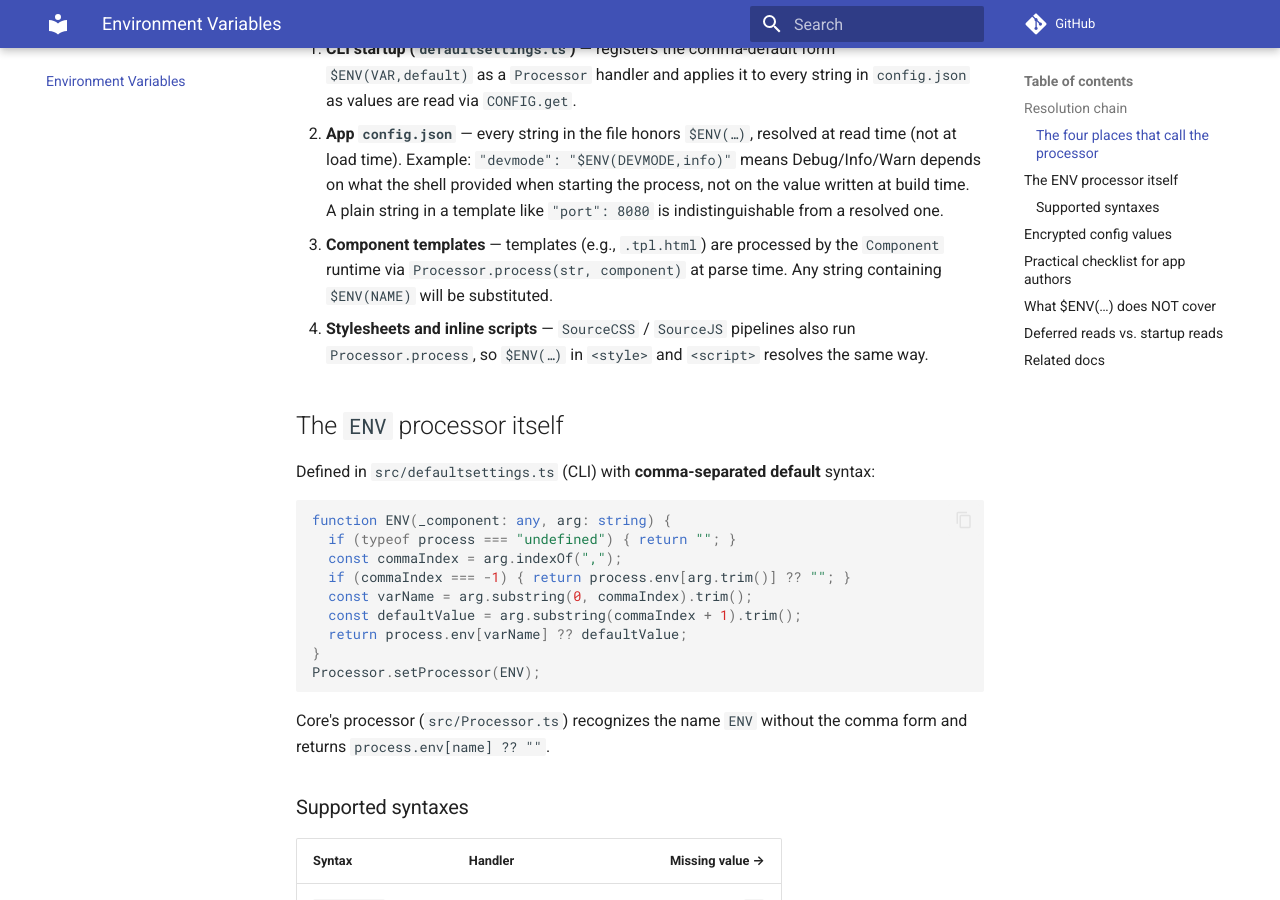
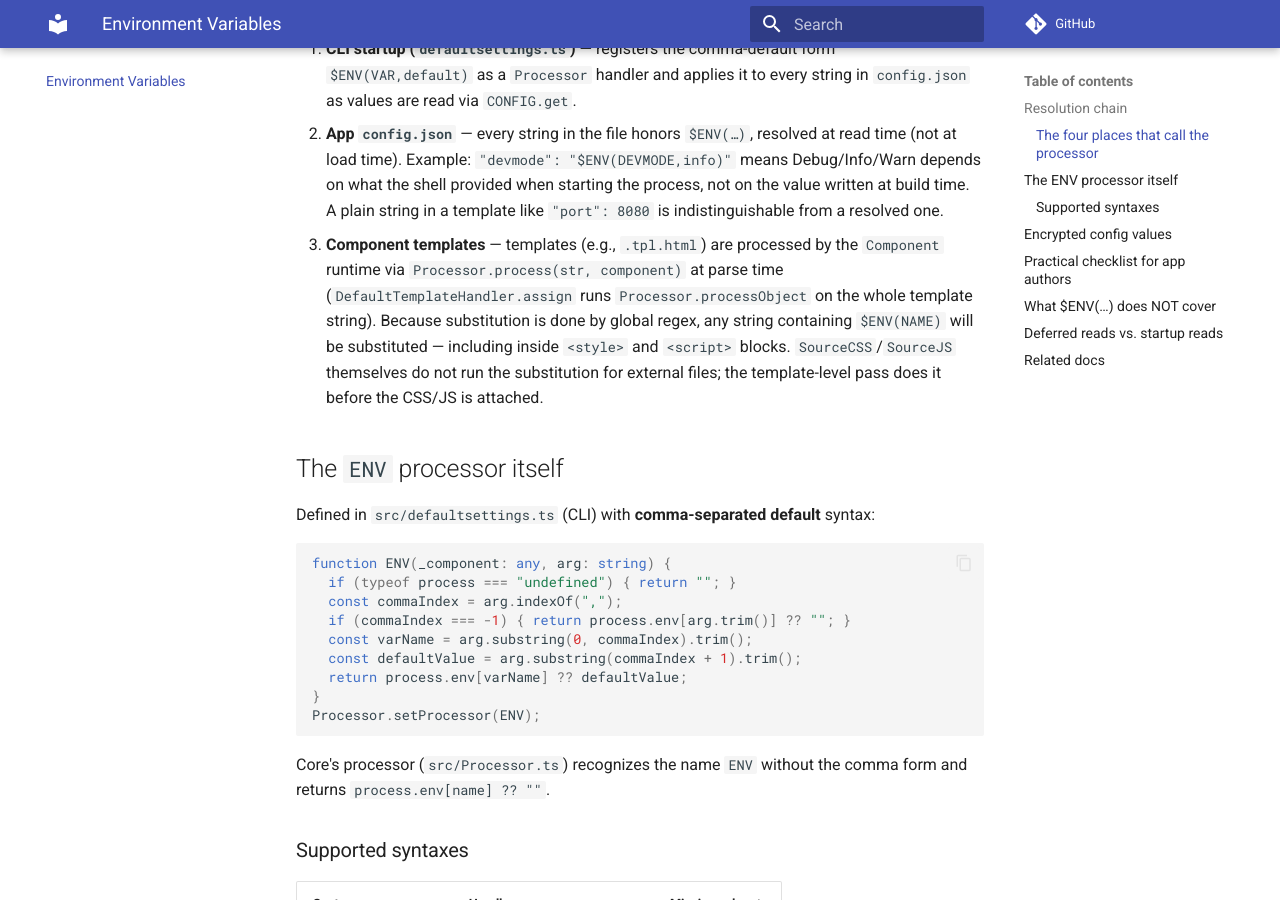
Before and after one commit to QCObjects/product-specs, an MkDocs documentation site: the page built from docs/18-environment-variables.md, in a window 1280 px wide and 900 px high, scrolled down 1030 px. Built offline with MkDocs 1.6.1 and Material for MkDocs 9.7.7, drawn with Linux system fonts in a browser that asks for light colours; comment, search, counter and statistics services are not loaded.

Commit message:
docs: refine 18-environment-variables for accuracy
Cite how Component template parsing inside of DefaultTemplateHandler.assign
substitutes $ENV placeholders through Processor.processObject with the
global-regex processor (so <script>/<style> inline payloads work). Removes
the unverified claim that SourceCSS/SourceJS pipelines substitute by
themselves.

```diff
--- a/docs/18-environment-variables.md
+++ b/docs/18-environment-variables.md
@@ -49,11 +49,13 @@ Short version:
    process, not on the value written at build time. A plain string in a
    template like `"port": 8080` is indistinguishable from a resolved one.
 3. **Component templates** — templates (e.g., `.tpl.html`) are processed by the
-   `Component` runtime via `Processor.process(str, component)` at parse time.
-   Any string containing `$ENV(NAME)` will be substituted.
-4. **Stylesheets and inline scripts** — `SourceCSS` / `SourceJS` pipelines also
-   run `Processor.process`, so `$ENV(…)` in `<style>` and `<script>` resolves
-   the same way.
+   `Component` runtime via `Processor.process(str, component)` at parse time
+   (`DefaultTemplateHandler.assign` runs `Processor.processObject` on the
+   whole template string). Because substitution is done by global regex, any
+   string containing `$ENV(NAME)` will be substituted — including inside
+   `<style>` and `<script>` blocks. `SourceCSS`/`SourceJS` themselves
+   do not run the substitution for external files; the template-level pass
+   does it before the CSS/JS is attached.
 
 ## The `ENV` processor itself
 
```
